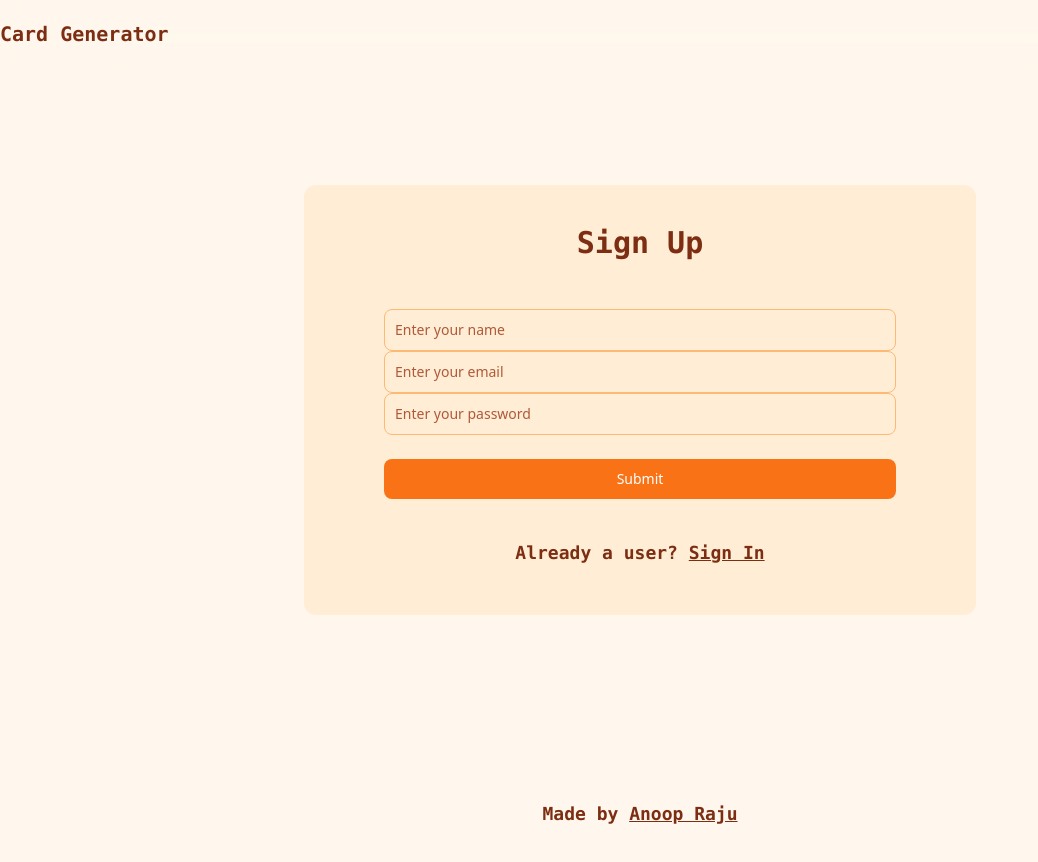
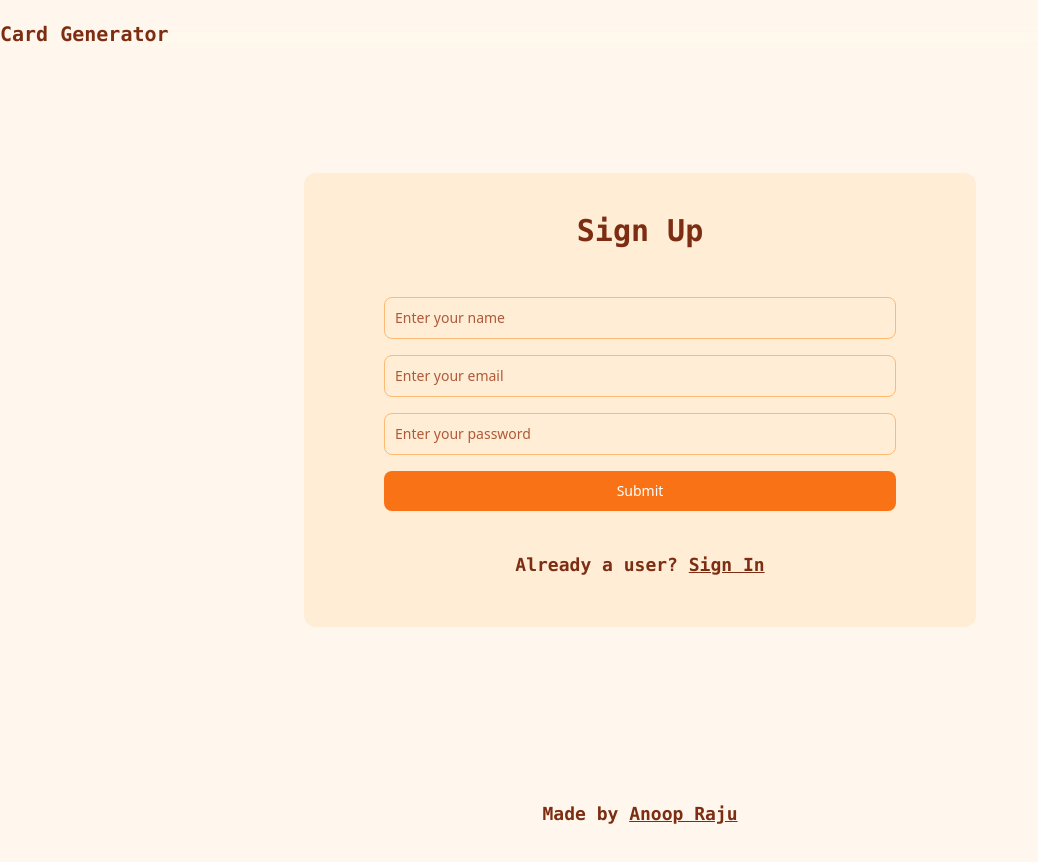
Before and after one commit to anoopraju31/100xdevs_cohort, a React (Vite) app in the folder Week 5/assigments/business-card/: page /sign-up in a window 1280 px wide. Shown: the top 862 px of the page, without its empty margins (0-1038 px from the left). Built offline with nearby package versions, Linux system fonts and the light colour scheme.

Commit message:
Week 5 - Assignments - Business Card - Sign Up Page - style change

```diff
--- a/Week 5/assigments/business-card/src/pages/SignUpPage.jsx
+++ b/Week 5/assigments/business-card/src/pages/SignUpPage.jsx
@@ -56,7 +56,7 @@ const SignUpPage = () => {
 					Sign Up
 				</h1>
 
-				<form className='p-10' onSubmit={handleSubmit}>
+				<form className='p-10 flex flex-col gap-4' onSubmit={handleSubmit}>
 					<InputField
 						id='name'
 						name='name'
@@ -88,7 +88,7 @@ const SignUpPage = () => {
 						handleChange={handlePasswordChange}
 					/>
 
-					<div className='mt-6 flex justify-center'>
+					<div className='flex justify-center'>
 						<Button title='Submit' type='submit' isDisabled={isDisabled} />
 					</div>
 				</form>
```
